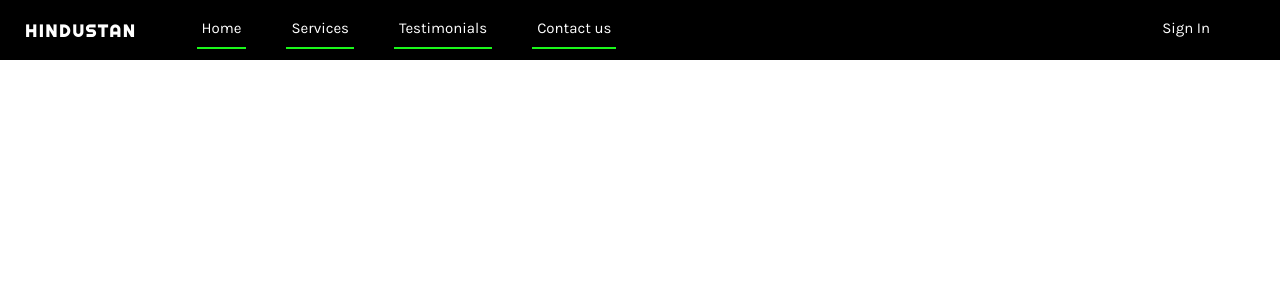
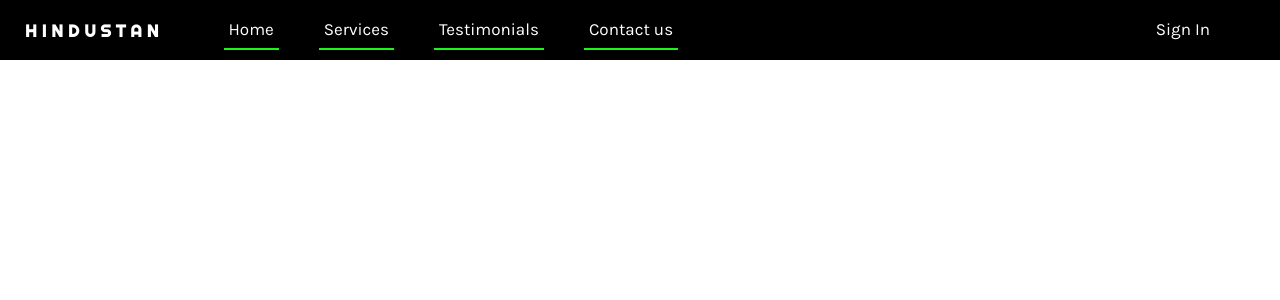
Before and after one commit to er-parag91/Community-Web-App, a React app: page / in a window 1280 px wide. Shown: the top 300 px of the page. Built offline with nearby package versions, Linux system fonts and the light colour scheme.

Commit message:
font size

```diff
--- a/src/Components/LandingPage/Navigation/NavBar/NavBar.scss
+++ b/src/Components/LandingPage/Navigation/NavBar/NavBar.scss
@@ -27,7 +27,7 @@
     font-weight: 900;
     font-size: 1.7rem;
     font-family: 'Righteous';
-    letter-spacing: 0.2rem;
+    letter-spacing: 0.5rem;
     margin-right: 6rem;
   }
 
--- a/src/Components/LandingPage/Navigation/NavBar/NavigationItems/NavigationItem/NavigationItem.scss
+++ b/src/Components/LandingPage/Navigation/NavBar/NavigationItems/NavigationItem/NavigationItem.scss
@@ -9,7 +9,7 @@
   font-family: 'Karla', sans-serif;
   line-height: 1.8;
   font-weight: 500;
-  font-size: 2rem;
+  font-size: 2.5rem;
 }
 
 .NavigationItem a {
@@ -38,8 +38,8 @@
     box-sizing: border-box;
     font-family: 'Karla', sans-serif;
     line-height: 1.7;
-    font-weight: 300;
-    font-size: 1.5rem;
+    font-weight: 200;
+    font-size: 1.7rem;
   }
 
   .NavigationItem a {
```
